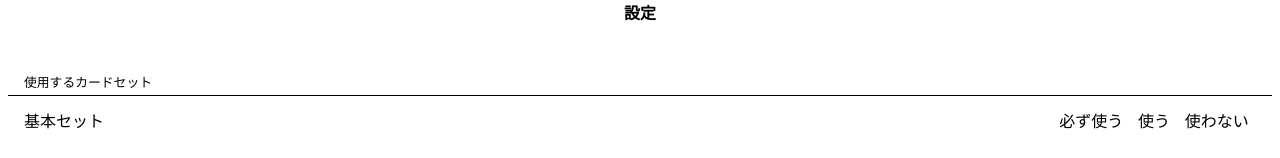
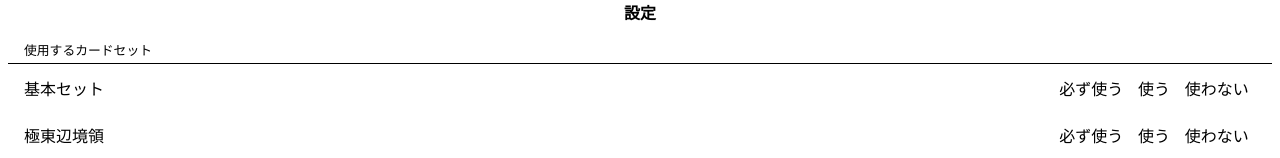
Before and after one commit to floresarmida/hatokurandom, a Nuxt app: page /preferences in a window 1280 px wide. Shown: the top 158 px of the page. Built offline with nearby package versions, Linux system fonts and the light colour scheme.

Commit message:
Fix BlockTitle top margin

```diff
--- a/components/BlockTitle.vue
+++ b/components/BlockTitle.vue
@@ -18,6 +18,10 @@ export default {
   margin: 2em 1em 0.25em;
 }
 
+.block-title:first-child {
+  margin-top: 0;
+}
+
 .text {
   color: var(--block-title-text-color);
   font-size: 80%;
--- a/components/CardList.vue
+++ b/components/CardList.vue
@@ -1,6 +1,6 @@
 <template>
   <div class="container">
-    <block-title v-if="special.editable || sortedXcardsExcluded.length > 0" class="first-block-title">
+    <block-title v-if="special.editable || sortedXcardsExcluded.length > 0">
       使用するカード
     </block-title>
     <omni-list>
@@ -151,10 +151,6 @@ export default {
   margin-bottom: calc(1ex + 2.0em + 1ex + 3.5em + 1ex);
 }
 
-.container .first-block-title {
-  margin-top: 0;
-}
-
 .divider {
   color: var(--item-value-color);
 }
```
